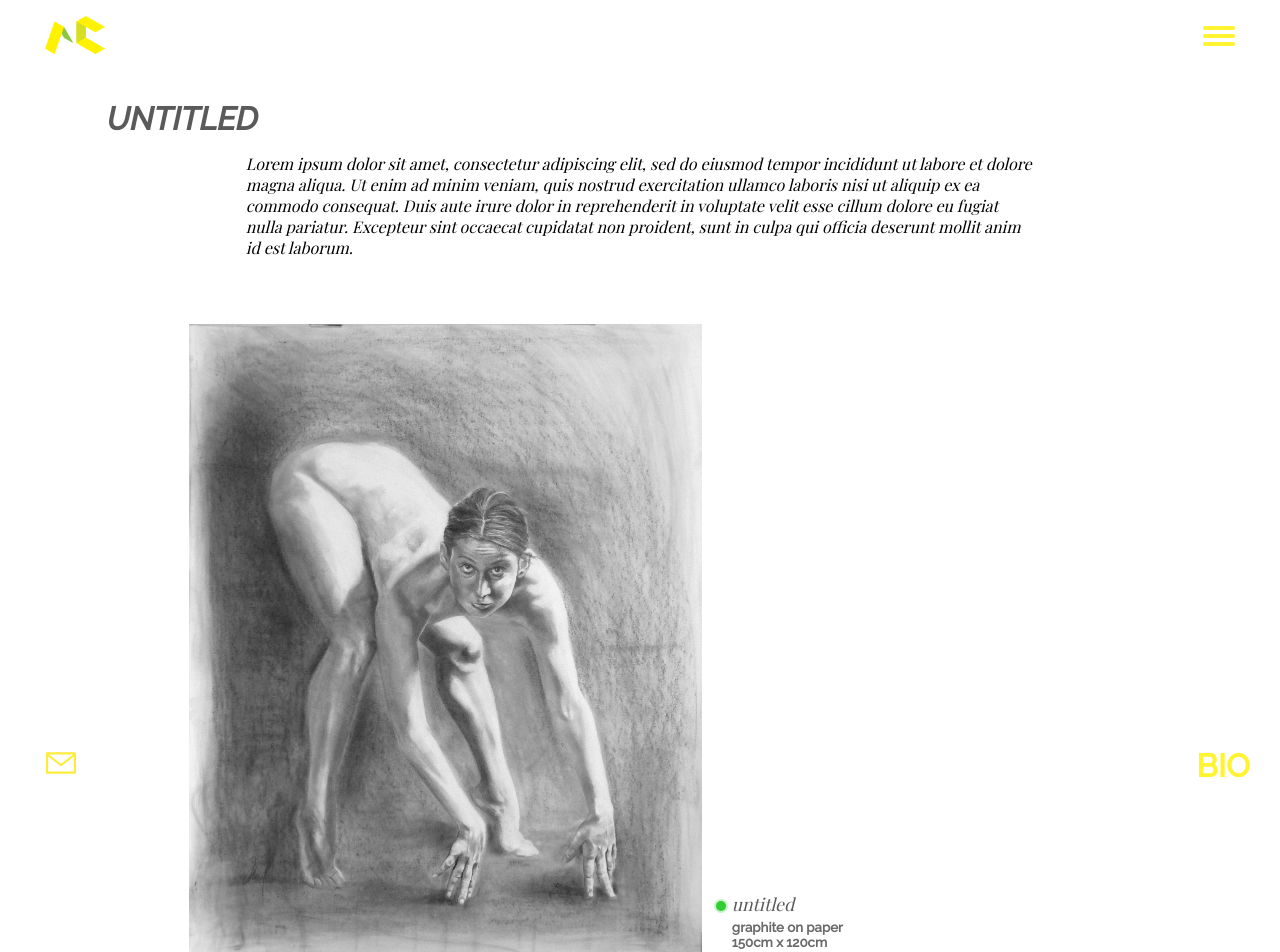
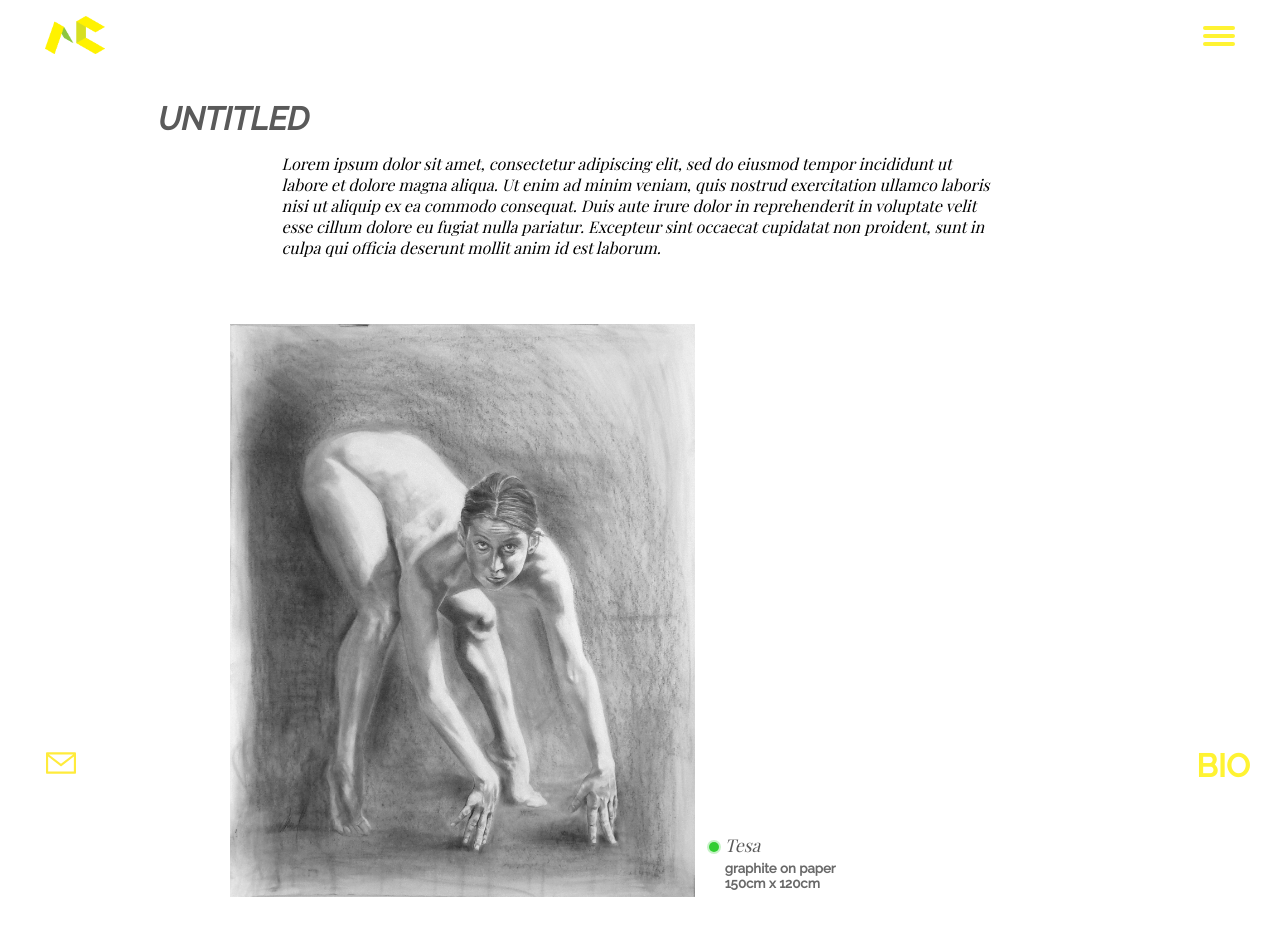
Before and after one commit to amelrc/artwork, a React (Create React App) app: page /drawings in a window 1280 px wide. Shown: the top 952 px of the page. Built offline with nearby package versions, Linux system fonts and the light colour scheme.

Commit message:
conditional rendering

```diff
--- a/src/components/Painting.js
+++ b/src/components/Painting.js
@@ -12,6 +12,9 @@ export const Ul = styled.ul`
 	width: 88%;
 	padding: 0;
 	overflow: ${({ open }) => (open ? 'auto' : '')};
+	@media screen and ${device.tablet} {
+		width: 80%;
+	}
 `;
 export const LiPainting = styled.li`
 	list-style: none;
--- a/src/components/art.js
+++ b/src/components/art.js
@@ -12,7 +12,6 @@ export const Li = styled.div`
 	display: flex;
 	flex-direction: column;
 	margin: 30px;
-
 	@media screen and ${device.tablet} {
 		align-items: center;
 	}
@@ -40,7 +39,6 @@ export const ImgWrapper = styled.div`
 		width: 50%;
 	}
 `;
-
 export const Img = styled.img`
 	width: 100%;
 	@media screen and ${device.tablet} {
@@ -74,7 +72,7 @@ export const H3 = styled.h3`
 	margin: 0.3em 0;
 	font-weight: lighter;
 	color: #5a5a5a;
-	font-style: italic;
+	font-style: ${(props) => (props.name === 'untitled' ? 'normal' : 'italic')};
 `;
 export const H5 = styled.h5`
 	font-family: 'Raleway', sans-serif;
@@ -85,7 +83,6 @@ export const P = styled.p`
 	color: dimgray;
 	margin: 6px auto;
 `;
-
 export const Bought = styled.div`
 	width: 10px;
 	height: 10px;
@@ -93,22 +90,18 @@ export const Bought = styled.div`
 	border-radius: 20px;
 	margin: 0 4px 0 -16px;
 `;
-
 export const Buy = styled(Bought)`
 	background-color: limegreen;
 	cursor: pointer;
 	box-shadow: 0 0 0 0.2em limegreen;
 	animation: pulse 3s infinite;
-
 	@keyframes pulse {
 		0% {
 			box-shadow: 0 0 0 0.2em #32cd3217;
 		}
-
 		50% {
 			box-shadow: 0 0 0 0.3em #32cd3252;
 		}
-
 		100% {
 			box-shadow: 0 0 0 0 #32cd323b;
 		}
@@ -134,7 +127,7 @@ export const Art = (props) => {
 				<Ficha>
 					<Title>
 						{available}
-						<H3>{name}</H3>
+						<H3 name={name}>{name}</H3>
 					</Title>
 					<H5>{progress}</H5>
 					<H5>{technique}</H5>
--- a/src/components/bio.js
+++ b/src/components/bio.js
@@ -11,7 +11,6 @@ const PBio = styled(P)`
 	font-size: 1.5em;
 	line-height: 1.5em;
 `;
-
 const Exhibitions = styled(Ul)`
 	padding: 20px 0;
 	border-bottom: 1px solid gray;
--- a/src/data.js
+++ b/src/data.js
@@ -154,7 +154,7 @@ export const data = {
 			{
 				id: 1,
 				image: D0,
-				name: 'untitled',
+				name: 'Tesa',
 				technique: 'graphite on paper',
 				sold: false,
 				overview: '',
@@ -163,7 +163,7 @@ export const data = {
 			{
 				id: 2,
 				image: D1,
-				name: 'untitled',
+				name: 'Mirando al cielo',
 				technique: 'graphite on paper',
 				sold: true,
 				overview: '',
```
